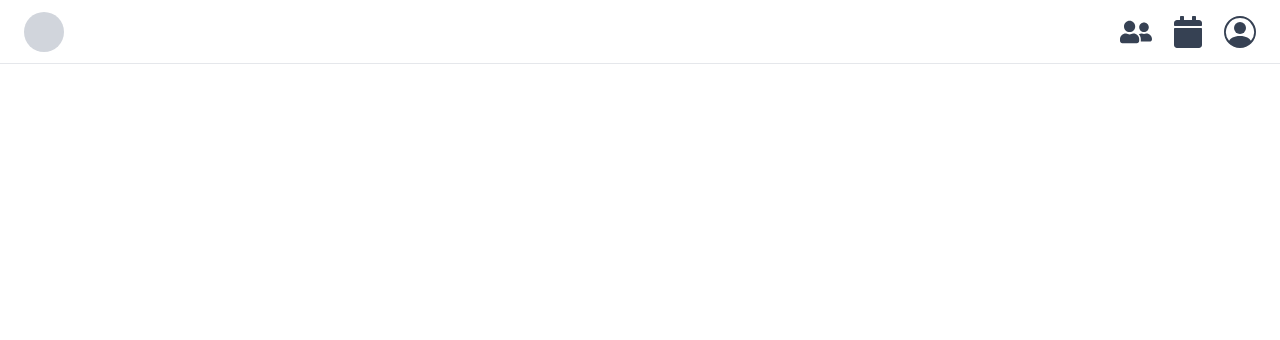
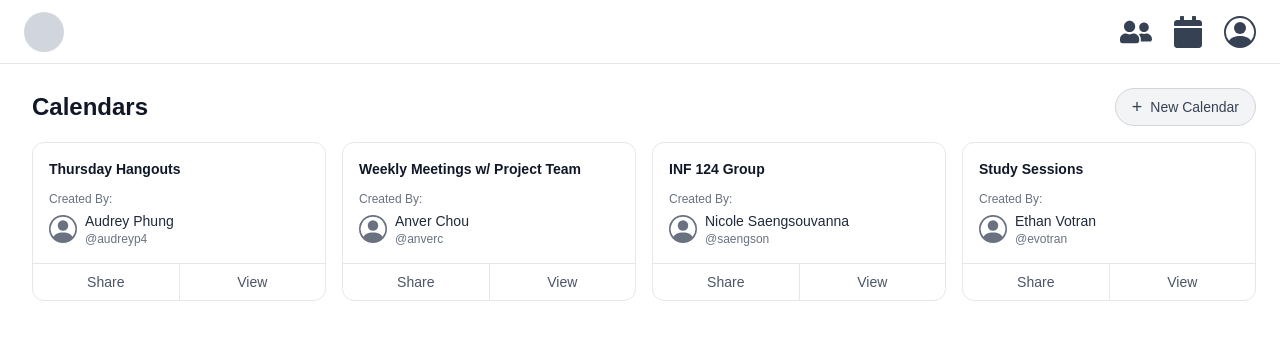
Before and after one commit to AllyBeary/uci-inf124-sp26-naaa, a Next.js app in the folder meet/: page /home in a window 1280 px wide. Shown: the top 340 px of the page. Built offline with nearby package versions, Linux system fonts and the light colour scheme; no server answers.

Commit message:
Displays multiple calendars and all route to the same calendar data

```diff
--- /dev/null
+++ b/meet/app/calendar/[id]/page.tsx
@@ -0,0 +1,107 @@
+"use client";
+
+import { useState, useEffect } from "react";
+import Header from "@/components/Header";
+import Sidebar from "@/components/Sidebar";
+import Calendar from "@/components/Calendar";
+
+export default function CalendarPage() {
+  const [selectedPeople, setSelectedPeople] = useState<string[]>(["person1"]);
+  const [currentDate, setCurrentDate] = useState(new Date(2026, 3, 1));
+  const [processedGoogleEvents, setProcessedGoogleEvents] = useState<Array<{
+    dayIndex: number;
+    startHour: number;
+    endHour: number;
+    duration: number;
+    event: {
+      id: string;
+      summary: string;
+    };
+  }>>([]);
+  const [isLoggedIn, setIsLoggedIn] = useState(false);
+  const [accessToken, setAccessToken] = useState<string | null>(null);
+
+  useEffect(() => {
+    const storedToken = localStorage.getItem("google_access_token");
+    const storedEmail = localStorage.getItem("google_user_email");
+
+    if (storedToken && storedEmail) {
+      setIsLoggedIn(true);
+      setAccessToken(storedToken);
+      fetchGoogleEvents(storedToken, currentDate);
+    }
+  }, []);
+
+  useEffect(() => {
+    if (isLoggedIn && accessToken) {
+      fetchGoogleEvents(accessToken, currentDate);
+    }
+  }, [currentDate, isLoggedIn, accessToken]);
+
+  const fetchGoogleEvents = async (token: string, date: Date) => {
+    try {
+      const weekStart = new Date(date);
+      weekStart.setDate(date.getDate() - date.getDay() + 1);
+      const weekEnd = new Date(weekStart);
+      weekEnd.setDate(weekStart.getDate() + 6);
+
+      const response = await fetch("/api/google-events", {
+        method: "POST",
+        headers: { "Content-Type": "application/json" },
+        body: JSON.stringify({
+          accessToken: token,
+          timeMin: weekStart.toISOString(),
+          timeMax: weekEnd.toISOString(),
+        }),
+      });
+
+      if (response.ok) {
+        const data = await response.json();
+        setProcessedGoogleEvents(data.events || []);
+      }
+    } catch (error) {
+      console.error("Error fetching Google Calendar events:", error);
+    }
+  };
+
+  const handleAccessTokenChange = (token: string | null) => {
+    setAccessToken(token);
+    if (token) {
+      setIsLoggedIn(true);
+    } else {
+      setIsLoggedIn(false);
+      setProcessedGoogleEvents([]);
+    }
+  };
+
+  const handleUserChange = (user: { name: string; email: string } | null) => {
+    if (!user) {
+      setIsLoggedIn(false);
+      setAccessToken(null);
+      setProcessedGoogleEvents([]);
+    }
+  };
+
+  return (
+    <div className="flex flex-col h-screen bg-white">
+      <Header
+        onAccessTokenChange={handleAccessTokenChange}
+        onUserChange={handleUserChange}
+      />
+      <div className="flex flex-1 overflow-hidden">
+        <Sidebar
+          selectedPeople={selectedPeople}
+          onSelectedPeopleChange={setSelectedPeople}
+          currentDate={currentDate}
+          onCurrentDateChange={setCurrentDate}
+        />
+        <Calendar
+          selectedPeople={selectedPeople}
+          currentDate={currentDate}
+          googleEvents={processedGoogleEvents}
+          isLoggedIn={isLoggedIn}
+        />
+      </div>
+    </div>
+  );
+}
--- a/meet/app/home/page.tsx
+++ b/meet/app/home/page.tsx
@@ -1,11 +1,84 @@
 "use client";
+import Link from "next/link";
 import Header from "@/components/Header";
+import { BsPersonCircle } from "react-icons/bs";
 
-export default function HomePage()
-{
-    return (
-        <div className="flex flex-col min-h-screen bg-white">
-            <Header />
+
+const calendarEvents = [
+    {
+        id: 1,
+        title: "Thursday Hangouts",
+        owner: "Audrey Phung",
+        username: "audreyp4",
+    },
+    {
+        id: 2,
+        title: "Weekly Meetings w/ Project Team",
+        owner: "Anver Chou",
+        username: "anverc",
+    },
+    {
+        id: 3,
+        title: "INF 124 Group",
+        owner: "Nicole Saengsouvanna",
+        username: "saengson",
+    },
+    {
+        id: 4,
+        title: "Study Sessions",
+        owner: "Ethan Votran",
+        username: "evotran",
+    },
+];
+
+export default function HomePage() {
+  return (
+    <div className="flex flex-col min-h-screen bg-white">
+      <Header />
+      <div className="flex flex-1">
+        <div className="flex-1 p-4 sm:p-6 sm:pl-8">
+          <div className="mb-4">
+            <div className="flex items-center justify-between mb-4">
+              <h1 className="text-xl sm:text-2xl font-bold text-gray-900">
+                Calendars
+              </h1>
+              <button className="flex items-center gap-2 px-4 py-2 bg-gray-100 hover:bg-gray-200 border border-gray-300 text-sm font-medium text-gray-700 rounded-full transition-colors">
+                <span className="text-lg leading-none">+</span>
+                New Calendar
+              </button>
+            </div>
+
+            <div className="grid grid-cols-4 gap-4">
+              {calendarEvents.map((n) => (
+                <div key={n.id} className="flex flex-col border border-gray-200 rounded-xl overflow-hidden">
+                  <div className="p-4 flex-1">
+                    <h2 className="text-sm font-semibold text-gray-900 mb-3">{n.title}</h2>
+                    <p className="text-xs text-gray-500 mb-1">Created By:</p>
+                    <div className="flex items-center gap-2">
+                      <BsPersonCircle size={28} className="text-gray-500 shrink-0" />
+                      <div>
+                        <p className="text-sm font-medium text-gray-800">{n.owner}</p>
+                        <p className="text-xs text-gray-500">@{n.username}</p>
+                      </div>
+                    </div>
+                  </div>
+                  <div className="flex border-t border-gray-200">
+                    <button className="flex-1 py-2 text-sm text-gray-600 hover:bg-gray-50 transition-colors border-r border-gray-200">
+                      Share
+                    </button>
+                    <Link
+                      href={`/calendar/${n.id}`}
+                      className="flex-1 py-2 text-sm text-center text-gray-600 hover:bg-gray-50 transition-colors"
+                    >
+                      View
+                    </Link>
+                  </div>
+                </div>
+              ))}
+            </div>
+          </div>
         </div>
-    );
+      </div>
+    </div>
+  );
 }
```
